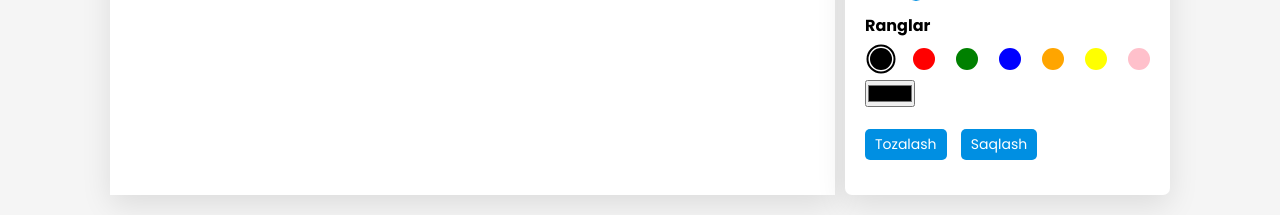
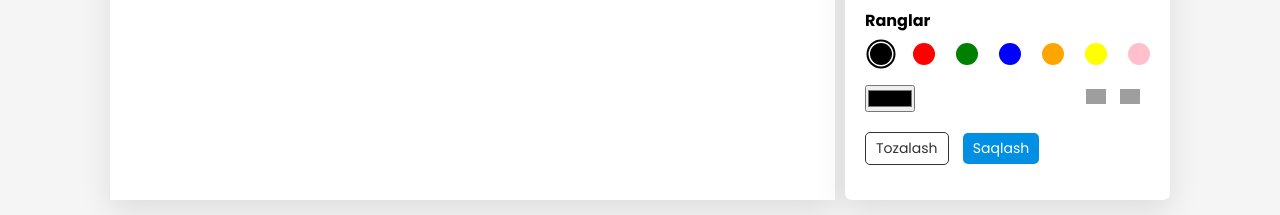
Before and after one commit to azizbek747/-3-Js-PainProject, a plain HTML site: page index.html in a window 1280 px wide. Shown: the part 489-704 px from the top of the page. Drawn offline with Linux system fonts and the light colour scheme; grey boxes are pictures that could not be loaded.

Commit message:
#7 - redo undo

```diff
--- a/css/style.css
+++ b/css/style.css
@@ -166,7 +166,18 @@ canvas {
 
 
 
-.clear-canvas,
+.clear-canvas{
+  background: #ffffff;
+    color: #333;
+    padding: 5px 10px;
+    border-radius: 5px;
+    cursor: pointer;
+    font-size: 14px;
+    font-weight: 400;
+    border: 1px solid #333;
+    outline: none;
+    transition: all 0.2s ease;
+}
 .save-image {
   background: #008fe2;
   color: #fff;
@@ -180,11 +191,17 @@ canvas {
   transition: all 0.2s ease;
 }
 
-.clear-canvas:hover,
-.save-image:hover {
-  background: #1f45db;
-}
-
 .save-image {
   margin-left: 10px;
 }
+
+.undo, .redo {
+  border: none;
+  background: none;
+  margin-right: 10px;
+  cursor: pointer;
+}
+
+.redoUndo img {
+  width: 20px;
+}
--- a/index.html
+++ b/index.html
@@ -12,8 +12,6 @@
         <canvas></canvas>
       </section>
       <section class="tools-board">
-
-
         <div class="row">
           <h4 class="title">Fon rasmi</h4>
           <input type="file" id="bg-image-picker" accept="image/*" />
@@ -70,12 +68,23 @@
             <li class="option" id="yellow"></li>
             <li class="option" id="pink"></li>
           </ul>
+        </div>
 
-          <div>
-            <input type="color" id="color-picker" value="#000000" />
+        <div class="row redoUndo">
+          <div
+            style="
+              display: flex;
+              align-items: center;
+              justify-content: space-between;
+            "
+          >
+            <input type="color" id="color-picker" value="#000000" style="margin-top: 0;"/>
+            <div>
+              <button class="undo" title="orqaga"><img src="https://cdn-icons-png.flaticon.com/512/109/109618.png" alt=""></button>
+              <button class="redo" title="oldinga"><img src="https://cdn-icons-png.flaticon.com/512/109/109617.png" alt=""></button>
+            </div>
           </div>
         </div>
-
         <div class="row buttons">
           <button class="clear-canvas">Tozalash</button>
           <button class="save-image">Saqlash</button>
--- a/js/script.js
+++ b/js/script.js
@@ -18,6 +18,8 @@ let isDrawing = false;
 let brushSize = 5;
 let selectedColor = "#000";
 let prevMouseX, prevMouseY, snapshot;
+let undoStack = [];
+let redoStack = [];
 
 window.addEventListener("load", () => {
   ctx.fillStyle = "#fff";
@@ -55,6 +57,10 @@ const startDraw = (e) => {
   ctx.strokeStyle = selectedColor;
   ctx.fillStyle = selectedColor;
   snapshot = ctx.getImageData(0, 0, canvas.width, canvas.height);
+
+  // Holatni saqlash
+  undoStack.push(snapshot); // push old holat
+  redoStack = []; // redo ni tozalaymiz, yangi chizma boshlandi
 };
 
 // Drawing
@@ -131,6 +137,29 @@ colorPicker.addEventListener("input", () => {
   document.querySelector(".option.selected")?.classList.remove("selected");
 });
 
+// Undo
+const undo = () => {
+  if (undoStack.length > 0) {
+    const lastState = undoStack.pop();
+    redoStack.push(ctx.getImageData(0, 0, canvas.width, canvas.height));
+    ctx.putImageData(lastState, 0, 0);
+  }
+};
+
+// Redo
+const redo = () => {
+  if (redoStack.length > 0) {
+    const nextState = redoStack.pop();
+    undoStack.push(ctx.getImageData(0, 0, canvas.width, canvas.height));
+    ctx.putImageData(nextState, 0, 0);
+  }
+};
+
+// Redo & Undo
+document.querySelector(".undo").addEventListener("click", undo);
+document.querySelector(".redo").addEventListener("click", redo);
+
+
 // Tozalash
 clearBtn.addEventListener("click", () => {
   ctx.clearRect(0, 0, canvas.width, canvas.height);
```
